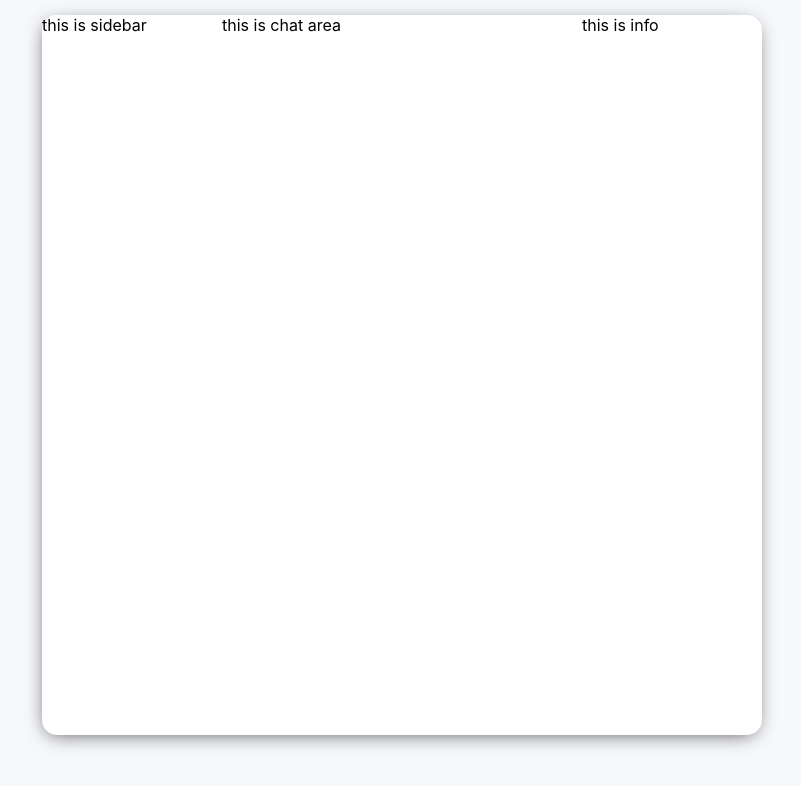
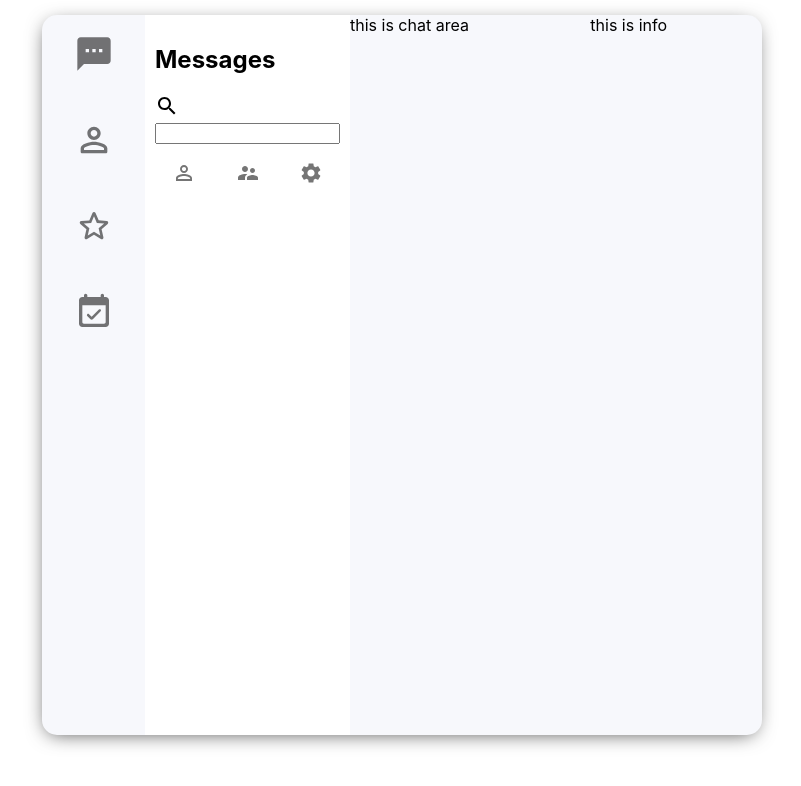
Before and after one commit to bdmostafa/whatsup-messages, a React (Create React App) app: page / in a window 1280 px wide. Shown: the top 786 px of the page, without its empty margins (238-1039 px from the left). Built offline with nearby package versions, Linux system fonts and the light colour scheme.

Commit message:
material icons

```diff
--- a/package.json
+++ b/package.json
@@ -3,6 +3,8 @@
   "version": "0.1.0",
   "private": true,
   "dependencies": {
+    "@material-ui/core": "^4.11.0",
+    "@material-ui/icons": "^4.9.1",
     "@testing-library/jest-dom": "^5.11.6",
     "@testing-library/react": "^11.1.2",
     "@testing-library/user-event": "^12.2.2",
--- a/public/index.html
+++ b/public/index.html
@@ -15,6 +15,12 @@
       user's mobile device or desktop. See https://developers.google.com/web/fundamentals/web-app-manifest/
     -->
     <link rel="manifest" href="%PUBLIC_URL%/manifest.json" />
+    <!--
+      Material Icon font and style
+     -->
+    <link rel="stylesheet" href="https://fonts.googleapis.com/css?family=Roboto:300,400,500,700&display=swap" />
+
+    <link rel="stylesheet" href="https://fonts.googleapis.com/icon?family=Material+Icons" />
     <!--
       Notice the use of %PUBLIC_URL% in the tags above.
       It will be replaced with the URL of the `public` folder during the build.
--- a/src/App.css
+++ b/src/App.css
@@ -2,13 +2,13 @@
   display: grid;
   place-items: center;
   height: 100vh;
-  background-color: #f7f8fc;
+  /* background-color: #f7f8fc; */
   color: black;
 }
 
 .app__body{
   display: flex;
-  background-color: white;
+  background-color: #f7f8fc;
   margin-top: -50px;
   height: 90vh;
   width: 90vh;
--- a/src/App.js
+++ b/src/App.js
@@ -1,12 +1,14 @@
 import './App.css';
 import Chat from './components/Chat/Chat';
 import Info from './components/Info/Info';
+import LeftSidebarIcon from './components/LeftSidebarIcon/LeftSidebarIcon';
 import Sidebar from './components/Sidebar/Sidebar';
 
 function App() {
   return (
     <div className="App">
       <div className="app__body">
+        <LeftSidebarIcon />
         <Sidebar />
         <Chat />
         <Info />
--- a/src/components/Chat/Chat.css
+++ b/src/components/Chat/Chat.css
@@ -1,5 +1,5 @@
 .chat {
     display: flex;
     flex-direction: column;
-    flex: 0.50;
+    flex: 0.35;
 }
--- /dev/null
+++ b/src/components/LeftSidebarIcon/LeftSidebarIcon.css
@@ -0,0 +1,16 @@
+.left__sidebarIcons {
+    display: flex;
+    flex-direction: column;
+    flex: 0.15;
+}
+
+.left__sidebarIcons .MuiSvgIcon-root {
+    font-size: 40px !important;
+    margin-bottom: 1vh;
+    padding: 7px;
+}
+
+.left__sidebarIcons .MuiSvgIcon-root:hover {
+    border-radius: 10px;
+    background-color: #f7405c;
+}
--- /dev/null
+++ b/src/components/LeftSidebarIcon/LeftSidebarIcon.js
@@ -0,0 +1,29 @@
+import React from "react";
+import "./LeftSidebarIcon.css";
+// import SvgIcon from '@material-ui/core/SvgIcon';
+import SmsRoundedIcon from "@material-ui/icons/SmsRounded";
+import PermIdentityRoundedIcon from "@material-ui/icons/PermIdentityRounded";
+import StarBorderRoundedIcon from "@material-ui/icons/StarBorderRounded";
+import EventAvailableRoundedIcon from "@material-ui/icons/EventAvailableRounded";
+import { IconButton } from "@material-ui/core";
+
+const LeftSidebarIcon = () => {
+  return (
+    <div className="left__sidebarIcons">
+      <IconButton>
+        <SmsRoundedIcon />
+      </IconButton>
+      <IconButton>
+        <PermIdentityRoundedIcon />
+      </IconButton>
+      <IconButton>
+        <StarBorderRoundedIcon />
+      </IconButton>
+      <IconButton>
+        <EventAvailableRoundedIcon />
+      </IconButton>
+    </div>
+  );
+};
+
+export default LeftSidebarIcon;
--- a/src/components/Sidebar/Sidebar.css
+++ b/src/components/Sidebar/Sidebar.css
@@ -2,4 +2,21 @@
     display: flex;
     flex-direction: column;
     flex: 0.25;
+    background-color: white;
+    padding: 10px;
 }
+
+.sidebar__search {
+
+}
+
+.sidebar__headerIcon {
+    display: flex;
+    justify-content: space-between;
+    padding: 5px;
+}
+
+.sidebar__headerIcon button:hover {
+    border-radius: 10px;
+    background-color: #f7405c;
+}
--- a/src/components/Sidebar/Sidebar.js
+++ b/src/components/Sidebar/Sidebar.js
@@ -1,12 +1,32 @@
-import React from 'react';
-import './Sidebar.css';
+import React from "react";
+import "./Sidebar.css";
+import PermIdentityIcon from "@material-ui/icons/PermIdentity";
+import SupervisorAccountIcon from "@material-ui/icons/SupervisorAccount";
+import SettingsIcon from "@material-ui/icons/Settings";
+import { IconButton } from "@material-ui/core";
+import SearchIcon from '@material-ui/icons/Search';
 
 const Sidebar = () => {
-    return (
-        <div className="sidebar">
-            this is sidebar
-        </div>
-    );
+  return (
+    <div className="sidebar">
+      <h2>Messages</h2>
+      <div className="sidebar__search">
+        <SearchIcon />
+        <input type="search"/>
+      </div>
+      <div className="sidebar__headerIcon">
+        <IconButton>
+          <PermIdentityIcon />
+        </IconButton>
+        <IconButton>
+          <SupervisorAccountIcon />
+        </IconButton>
+        <IconButton>
+          <SettingsIcon />
+        </IconButton>
+      </div>
+    </div>
+  );
 };
 
 export default Sidebar;
```
Also changed, not shown: 1 other file (tests, documents, lock files or other folders).
